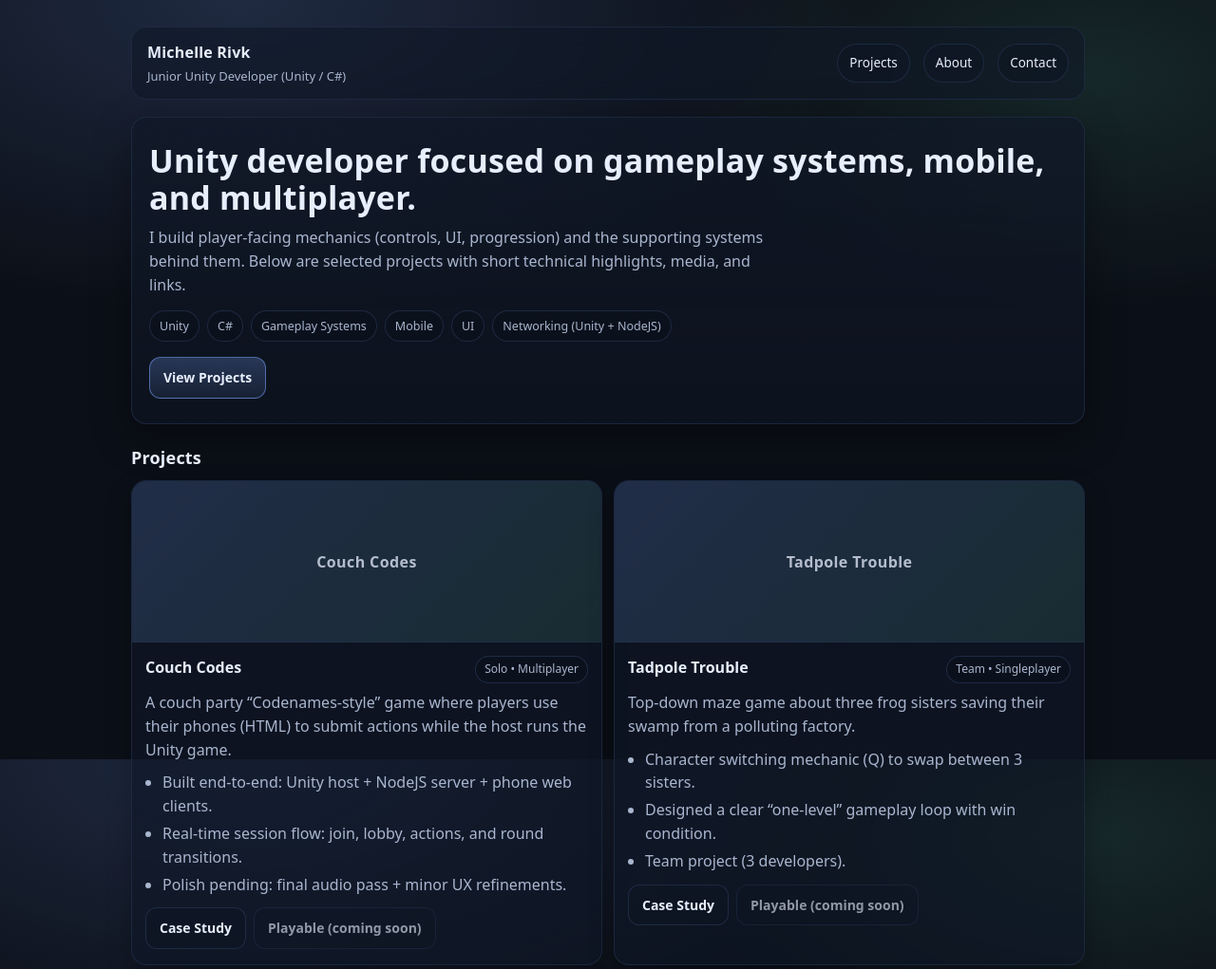
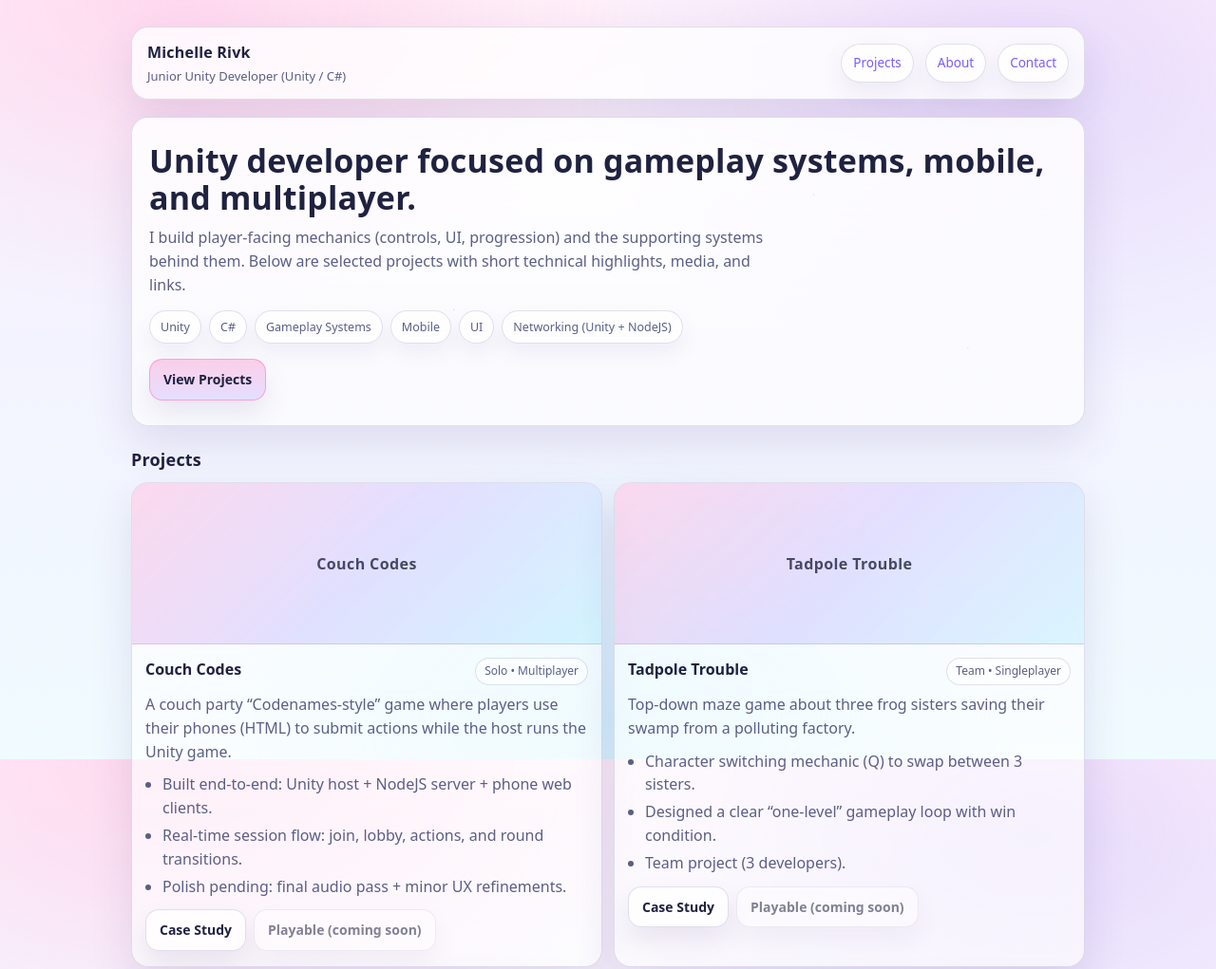
Before and after one commit to michellerivk/michellerivk.github.io, a plain HTML site: page index.html in a window 1280 px wide. Shown: the top 1021 px of the page at 95% size. Drawn offline with Linux system fonts and the light colour scheme.

Commit message:
Changed colors

```diff
--- a/style.css
+++ b/style.css
@@ -1,14 +1,23 @@
 :root{
-  --bg:#0b0f17;
-  --panel:#101827;
-  --panel2:#0e1624;
-  --text:#e7eefc;
-  --muted:#a9b6cf;
-  --line:#22304a;
-  --accent:#7aa2ff;
-  --accent2:#7affc8;
-  --shadow: 0 14px 40px rgba(0,0,0,.35);
-  --radius: 16px;
+  /* Pastel gamer palette */
+  --bg1:#fff3fb;      /* blush */
+  --bg2:#f3f3ff;      /* lilac */
+  --bg3:#f0fbff;      /* baby blue */
+
+  --panel: rgba(255,255,255,.78);
+  --panel2: rgba(255,255,255,.62);
+
+  --text:#1f2240;
+  --muted:#5b5f86;
+
+  --line: rgba(120,120,170,.22);
+
+  --accent:#ff5db1;   /* hot pink */
+  --accent2:#7c5cff;  /* purple */
+  --accent3:#2fd3ff;  /* cyan */
+
+  --shadow: 0 18px 45px rgba(70, 45, 120, .12);
+  --radius: 18px;
   --max: 1040px;
 }
 
@@ -17,32 +26,40 @@ html,body{ height:100%; }
 body{
   margin:0;
   font-family: ui-sans-serif, system-ui, -apple-system, Segoe UI, Roboto, Arial, "Apple Color Emoji","Segoe UI Emoji";
-  background: radial-gradient(1200px 600px at 20% 0%, rgba(122,162,255,.18), transparent 55%),
-              radial-gradient(900px 500px at 90% 10%, rgba(122,255,200,.10), transparent 50%),
-              var(--bg);
   color:var(--text);
   line-height:1.55;
+
+  /* Pastel gradient background */
+  background:
+    radial-gradient(900px 600px at 15% 0%, rgba(255,93,177,.18), transparent 55%),
+    radial-gradient(900px 600px at 85% 10%, rgba(124,92,255,.16), transparent 55%),
+    radial-gradient(800px 520px at 50% 95%, rgba(47,211,255,.14), transparent 55%),
+    linear-gradient(180deg, var(--bg1), var(--bg2) 45%, var(--bg3));
 }
 
-a{ color:inherit; text-decoration:none; }
+/* Links */
+a{ color: var(--accent2); text-decoration:none; }
 a:hover{ text-decoration:underline; }
 
+/* Layout */
 .container{
   max-width: var(--max);
   margin: 0 auto;
   padding: 28px 18px 56px;
 }
 
+/* Top nav */
 .nav{
   display:flex;
   align-items:center;
   justify-content:space-between;
   gap:14px;
   padding: 14px 16px;
-  background: rgba(16,24,39,.6);
-  border: 1px solid rgba(34,48,74,.7);
+  background: var(--panel);
+  border: 1px solid var(--line);
   border-radius: var(--radius);
   backdrop-filter: blur(10px);
+  box-shadow: var(--shadow);
 }
 
 .brand{
@@ -50,35 +67,65 @@ a:hover{ text-decoration:underline; }
   flex-direction:column;
   gap:2px;
 }
-.brand strong{ font-size: 16px; letter-spacing:.2px; }
-.brand span{ font-size: 13px; color: var(--muted); }
+.brand strong{
+  font-size: 16px;
+  letter-spacing:.2px;
+}
+.brand span{
+  font-size: 13px;
+  color: var(--muted);
+}
 
 .navlinks{
   display:flex;
-  gap:14px;
+  gap:12px;
   flex-wrap:wrap;
   justify-content:flex-end;
 }
+
+/* Pills */
 .pill{
   display:inline-flex;
   align-items:center;
   gap:8px;
   padding: 9px 12px;
   border-radius: 999px;
-  border: 1px solid rgba(34,48,74,.8);
-  background: rgba(14,22,36,.55);
+  border: 1px solid var(--line);
+  background: rgba(255,255,255,.65);
   text-decoration:none;
   font-size: 13.5px;
+  box-shadow: 0 10px 24px rgba(70,45,120,.08);
 }
-.pill:hover{ border-color: rgba(122,162,255,.7); text-decoration:none; }
+.pill:hover{
+  border-color: rgba(255,93,177,.45);
+  text-decoration:none;
+}
 
+/* Hero */
 .hero{
   margin-top: 18px;
   padding: 26px 18px;
   border-radius: var(--radius);
-  border: 1px solid rgba(34,48,74,.7);
-  background: linear-gradient(180deg, rgba(16,24,39,.78), rgba(14,22,36,.55));
+  border: 1px solid var(--line);
+  background:
+    linear-gradient(180deg, rgba(255,255,255,.86), rgba(255,255,255,.62));
   box-shadow: var(--shadow);
+  position: relative;
+  overflow:hidden;
+}
+
+/* cute subtle sparkles */
+.hero::before{
+  content:"";
+  position:absolute;
+  inset:-40px;
+  background:
+    radial-gradient(2px 2px at 15% 25%, rgba(255,93,177,.55), transparent 60%),
+    radial-gradient(2px 2px at 35% 60%, rgba(124,92,255,.55), transparent 60%),
+    radial-gradient(2px 2px at 70% 30%, rgba(47,211,255,.55), transparent 60%),
+    radial-gradient(2px 2px at 85% 70%, rgba(255,93,177,.45), transparent 60%);
+  opacity:.55;
+  pointer-events:none;
 }
 
 .hero h1{
@@ -86,33 +133,40 @@ a:hover{ text-decoration:underline; }
   font-size: 34px;
   line-height:1.15;
   letter-spacing: .2px;
+  position:relative;
 }
 .hero p{
   margin: 10px 0 0;
   color: var(--muted);
   max-width: 72ch;
+  position:relative;
 }
 
+/* Tags */
 .tags{
   display:flex;
   flex-wrap:wrap;
   gap:8px;
   margin-top: 14px;
+  position:relative;
 }
 .tag{
   font-size: 12.5px;
-  padding: 6px 10px;
+  padding: 7px 11px;
   border-radius: 999px;
-  border: 1px solid rgba(34,48,74,.8);
-  background: rgba(11,15,23,.35);
+  border: 1px solid var(--line);
+  background: rgba(255,255,255,.7);
   color: var(--muted);
+  box-shadow: 0 10px 22px rgba(70,45,120,.07);
 }
 
+/* CTA buttons */
 .cta{
   display:flex;
   flex-wrap:wrap;
   gap:10px;
   margin-top: 16px;
+  position:relative;
 }
 .btn{
   display:inline-flex;
@@ -120,24 +174,35 @@ a:hover{ text-decoration:underline; }
   justify-content:center;
   gap:8px;
   padding: 10px 14px;
-  border-radius: 12px;
-  border: 1px solid rgba(34,48,74,.85);
-  background: rgba(14,22,36,.65);
+  border-radius: 14px;
+  border: 1px solid var(--line);
+  background: rgba(255,255,255,.72);
   text-decoration:none;
-  font-weight:600;
+  font-weight:700;
   font-size: 14px;
+  color: var(--text);
+  box-shadow: 0 14px 28px rgba(70,45,120,.10);
+  transform: translateY(0);
+  transition: transform .12s ease, box-shadow .12s ease, border-color .12s ease;
 }
-.btn:hover{ border-color: rgba(122,162,255,.7); text-decoration:none; }
+.btn:hover{
+  text-decoration:none;
+  transform: translateY(-1px);
+  box-shadow: 0 18px 34px rgba(70,45,120,.14);
+  border-color: rgba(124,92,255,.35);
+}
 .btn.primary{
-  background: linear-gradient(180deg, rgba(122,162,255,.25), rgba(122,162,255,.10));
-  border-color: rgba(122,162,255,.55);
+  border-color: rgba(255,93,177,.45);
+  background:
+    linear-gradient(180deg, rgba(255,93,177,.28), rgba(124,92,255,.18));
 }
 .btn.disabled{
-  opacity:.6;
+  opacity:.55;
   cursor:not-allowed;
   pointer-events:none;
 }
 
+/* Sections */
 .section{
   margin-top: 22px;
 }
@@ -147,6 +212,7 @@ a:hover{ text-decoration:underline; }
   letter-spacing:.2px;
 }
 
+/* Grid cards */
 .grid{
   display:grid;
   grid-template-columns: repeat(12, 1fr);
@@ -156,27 +222,33 @@ a:hover{ text-decoration:underline; }
 .card{
   grid-column: span 6;
   border-radius: var(--radius);
-  border: 1px solid rgba(34,48,74,.7);
-  background: rgba(16,24,39,.62);
-  box-shadow: 0 10px 26px rgba(0,0,0,.25);
+  border: 1px solid var(--line);
+  background: var(--panel2);
+  box-shadow: var(--shadow);
   overflow:hidden;
 }
 @media (max-width: 860px){
   .card{ grid-column: span 12; }
 }
 
+/* Thumbnails */
 .thumb{
   height: 170px;
-  background: linear-gradient(135deg, rgba(122,162,255,.18), rgba(122,255,200,.10));
-  border-bottom: 1px solid rgba(34,48,74,.65);
+  border-bottom: 1px solid var(--line);
   display:flex;
   align-items:center;
   justify-content:center;
-  color: rgba(231,238,252,.75);
-  font-weight:700;
+  color: rgba(31,34,64,.8);
+  font-weight:800;
   letter-spacing:.4px;
+  background:
+    linear-gradient(135deg,
+      rgba(255,93,177,.22),
+      rgba(124,92,255,.18),
+      rgba(47,211,255,.16));
 }
 
+/* Card content */
 .cardbody{
   padding: 14px 14px 16px;
 }
@@ -194,9 +266,9 @@ a:hover{ text-decoration:underline; }
   font-size: 12px;
   padding: 4px 9px;
   border-radius: 999px;
-  border: 1px solid rgba(34,48,74,.85);
+  border: 1px solid var(--line);
   color: var(--muted);
-  background: rgba(11,15,23,.35);
+  background: rgba(255,255,255,.65);
   white-space:nowrap;
 }
 
@@ -218,10 +290,11 @@ a:hover{ text-decoration:underline; }
   margin-top: 12px;
 }
 
+/* Footer */
 .footer{
   margin-top: 30px;
   padding-top: 18px;
-  border-top: 1px solid rgba(34,48,74,.7);
+  border-top: 1px solid var(--line);
   color: var(--muted);
   font-size: 13px;
 }
@@ -239,8 +312,8 @@ a:hover{ text-decoration:underline; }
 
 .panel{
   border-radius: var(--radius);
-  border: 1px solid rgba(34,48,74,.7);
-  background: rgba(16,24,39,.62);
+  border: 1px solid var(--line);
+  background: var(--panel2);
   box-shadow: var(--shadow);
   padding: 16px;
 }
@@ -264,7 +337,7 @@ a:hover{ text-decoration:underline; }
   justify-content:space-between;
   gap: 10px;
   padding-bottom: 10px;
-  border-bottom: 1px solid rgba(34,48,74,.65);
+  border-bottom: 1px solid var(--line);
 }
 .meta .row:last-child{ border-bottom:none; padding-bottom:0; }
 .k{ color: var(--muted); }
@@ -272,7 +345,7 @@ a:hover{ text-decoration:underline; }
 
 hr.sep{
   border:none;
-  border-top: 1px solid rgba(34,48,74,.7);
+  border-top: 1px solid var(--line);
   margin: 14px 0;
 }
 
@@ -285,13 +358,13 @@ hr.sep{
   grid-column: span 6;
   height: 160px;
   border-radius: 14px;
-  border: 1px solid rgba(34,48,74,.7);
-  background: rgba(14,22,36,.55);
+  border: 1px dashed rgba(124,92,255,.35);
+  background: rgba(255,255,255,.55);
   display:flex;
   align-items:center;
   justify-content:center;
-  color: rgba(231,238,252,.65);
-  font-weight:600;
+  color: rgba(31,34,64,.65);
+  font-weight:700;
 }
 @media (max-width: 860px){
   .media .ph{ grid-column: span 12; }
```
